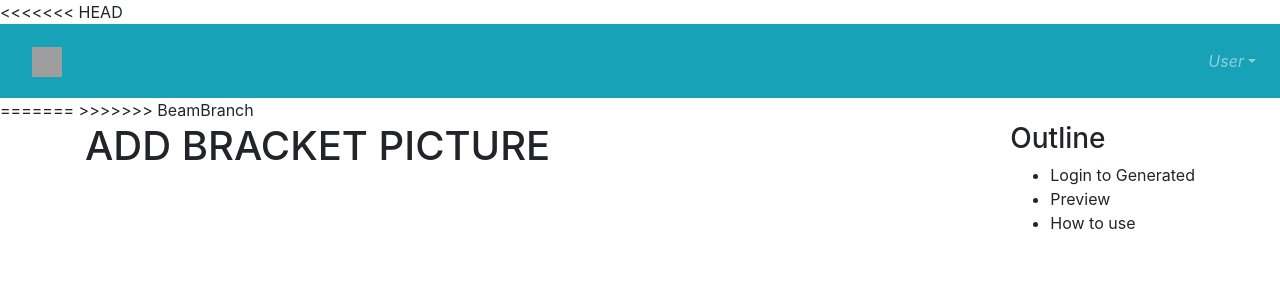
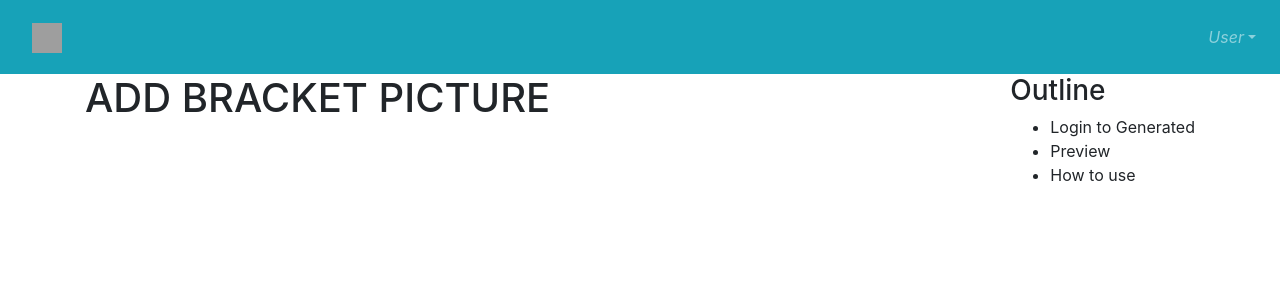
Before and after one commit to jittinat2/group03_project, a Vue app in the folder projectweb/: page / in a window 1280 px wide. Shown: the top 300 px of the page. Built offline with nearby package versions, Linux system fonts and the light colour scheme; grey boxes are pictures that could not be loaded.

Commit message:
Fix little bug

```diff
--- a/projectweb/src/App.vue
+++ b/projectweb/src/App.vue
@@ -1,6 +1,6 @@
 <template>
   <div id="app">
-<<<<<<< HEAD
+
     <div>
       <b-navbar toggleable="lg" type="dark" variant="info">
         <div>
@@ -27,9 +27,9 @@
         </b-collapse>
       </b-navbar>
     </div>
-=======
+
     <!-- <img src="./assets/logo.png"> -->
->>>>>>> BeamBranch
+
     <router-view/>
   </div>
 </template>
```
